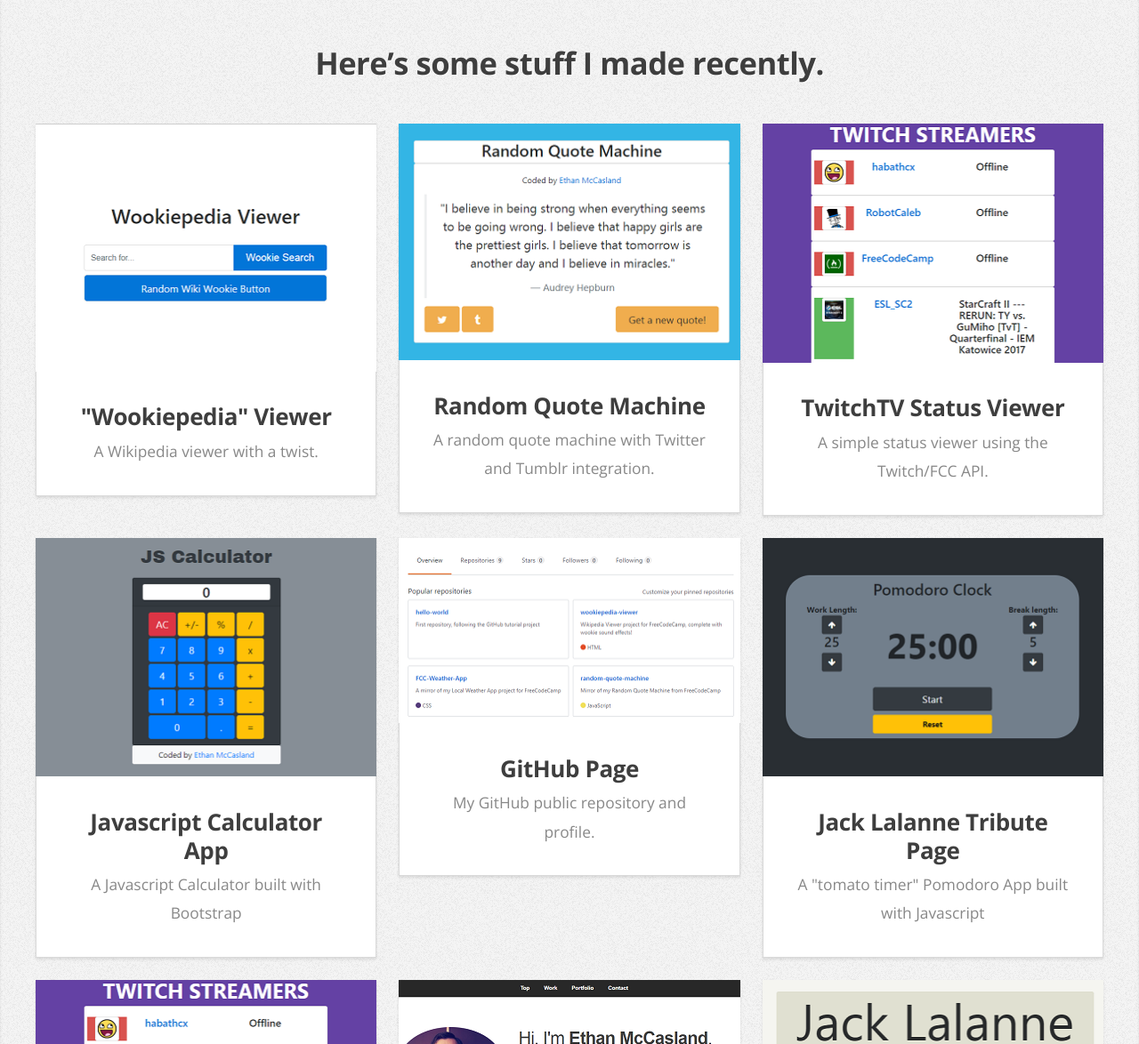
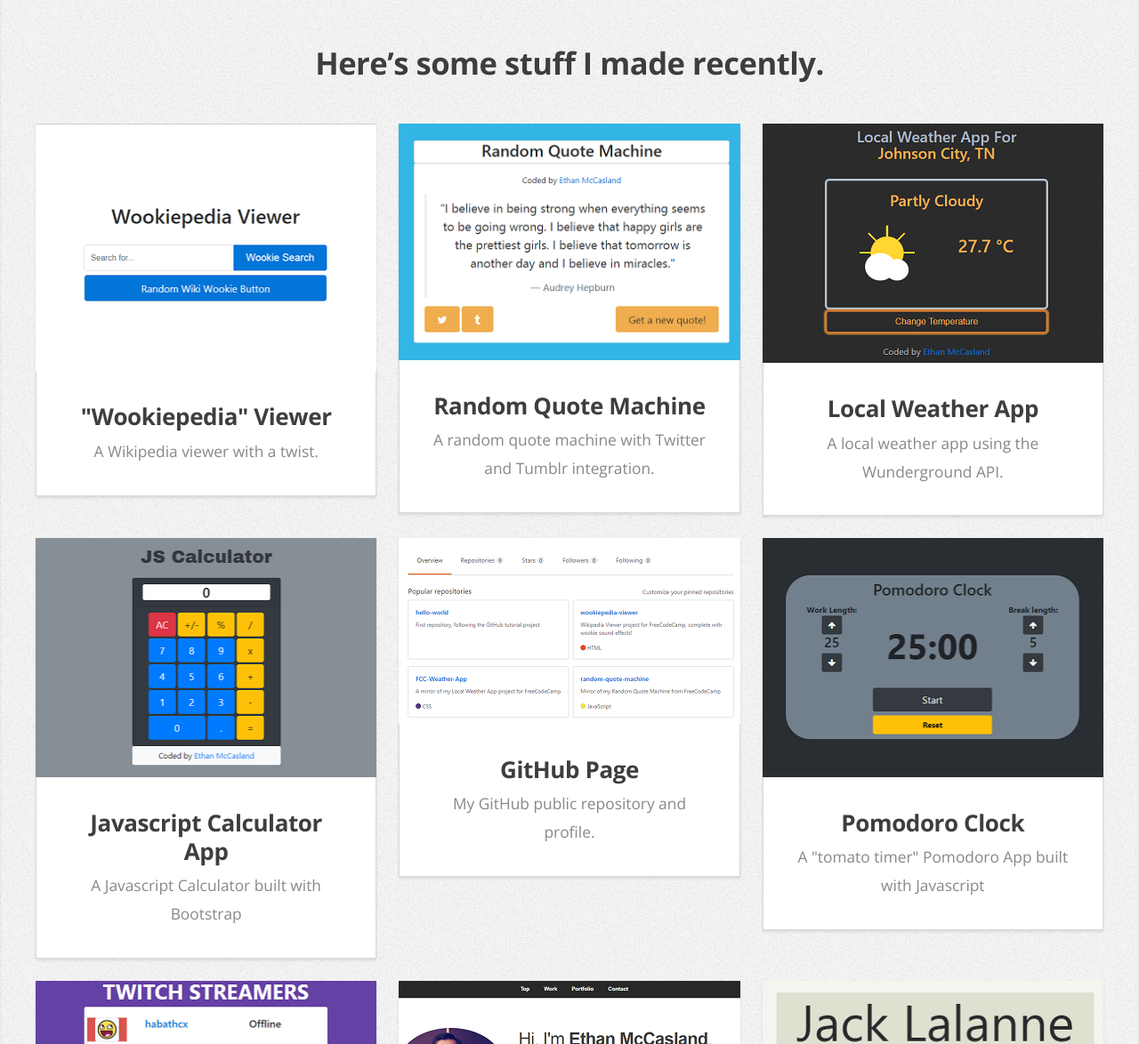
Before and after one commit to Blumanji/Blumanji.github.io, a plain HTML site: page index.html in a window 1280 px wide. Shown: the part 1898-3072 px from the top of the page at 89% size. Drawn offline with nearby package versions, Linux system fonts and the light colour scheme.

Commit message:
fixed titles

```diff
--- a/index.html
+++ b/index.html
@@ -117,9 +117,9 @@
 							</div>
 							<div class="4u">
 								<article class="box style2">
-									<a href="https://codepen.io/Blumanji/full/wqXwbZ/" class="image featured"><img src="images/twitch-thumbnail.PNG" alt="" /></a>
-									<h3><a href="https://codepen.io/Blumanji/full/wqXwbZ/">TwitchTV Status Viewer</a></h3>
-									<p>A simple status viewer using the Twitch/FCC API.</p>
+									<a href="https://codepen.io/Blumanji/full/PKqpVm/" class="image featured"><img src="images/weather-app.PNG" alt="" /></a>
+									<h3><a href="https://codepen.io/Blumanji/full/wqXwbZ/">Local Weather App</a></h3>
+									<p>A local weather app using the Wunderground API.</p>
 								</article>
 							</div>
 						</div>
@@ -141,7 +141,7 @@
 							<div class="4u">
 								<article class="box style2">
 									<a href="https://codepen.io/Blumanji/full/QqMbge/" class="image featured"><img src="images/Pomodoro-Clock.PNG" alt="" /></a>
-									<h3><a href="https://codepen.io/Blumanji/full/ZKZQRb/">Jack Lalanne Tribute Page</a></h3>
+									<h3><a href="https://codepen.io/Blumanji/full/ZKZQRb/">Pomodoro Clock</a></h3>
 									<p>A "tomato timer" Pomodoro App built with Javascript</p>
 								</article>
 							</div>
```
